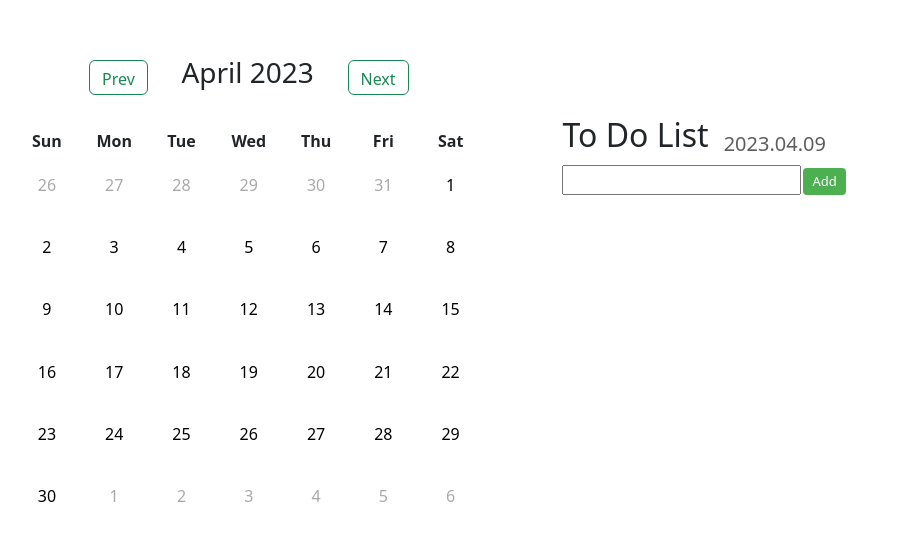
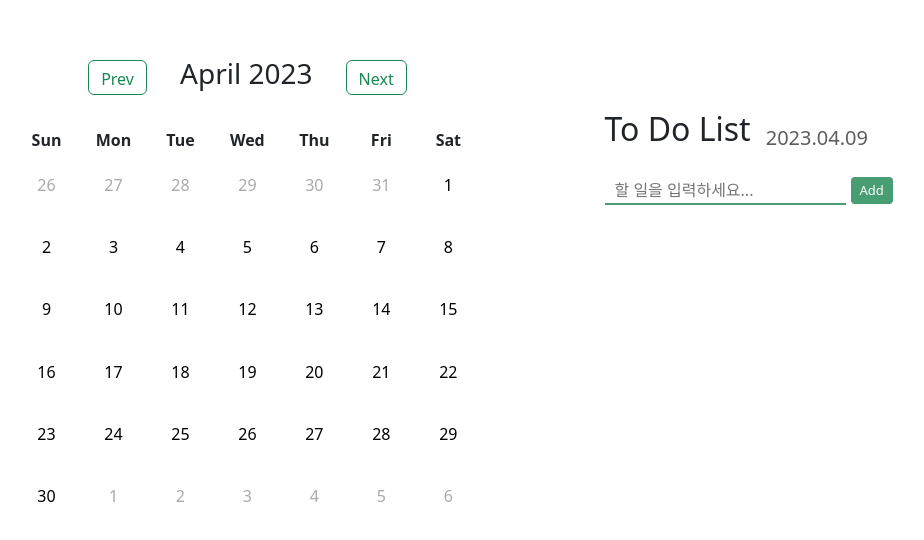
Before and after one commit to zi0ne/TODO, a React (Create React App) app: page / in a window 1280 px wide. Shown: the part 108-648 px from the top of the page, without its empty margins (148-1072 px from the left). Built offline with nearby package versions, Linux system fonts and the light colour scheme.

Commit message:
feat: 전체 css 수정

```diff
--- a/src/components/TodoForm.tsx
+++ b/src/components/TodoForm.tsx
@@ -27,8 +27,10 @@ const TodoForm: React.FC<TodoFormProps> = ({ value, onChange, onAdd }) => {
   // input과button(헤더부분) 요소를 렌더링 onChange 이벤트 핸들러를사용하여 입력값이 변할 때 text 상태 업데이트
   return (
     <form onSubmit={handleSubmit}>
-      <input type="text" value={value} onChange={(e) => onChange(e.target.value)} />
-      <button className="button">Add</button>
+      <div className="inputDiv">
+      <input type="text" placeholder="할 일을 입력하세요..." value={value} onChange={(e) => onChange(e.target.value)} />
+      </div>
+      <button className="button1">Add</button>
     </form>
   );
 };
--- a/src/components/TodoList.tsx
+++ b/src/components/TodoList.tsx
@@ -117,10 +117,10 @@ const TodoList: React.FunctionComponent<TodoListProps> = ({ onToggleDone, onDele
   return (
     <div className="construct">
       <div className="header">
-        <span className="rowDiv">
+        <div className="rowDiv">
           <h2>To Do List</h2>
           <h5>{formattedDate}</h5>
-        </span>
+        </div>
         <TodoForm value={newTodoText} onChange={(text) => setNewTodoText(text)} onAdd={handleAddTodo} />
       </div>
       <div className="list">
@@ -130,7 +130,7 @@ const TodoList: React.FunctionComponent<TodoListProps> = ({ onToggleDone, onDele
                 <li key={todo.id}>
                   <input type="checkbox" checked={todo.done} onChange={() => handleToggleDone(todo.id)} />
                   <span style={{ marginLeft: '10px' }}>{todo.text}</span>
-                  - {todo.done ? 'done ' : 'not done '}
+                  - {todo.done ? 'done ' : 'doing '}
                   <button className="button" onClick={() => handleDeleteTodo(todo.id)}>
                     Delete
                   </button>
--- a/src/components/calendar.css
+++ b/src/components/calendar.css
@@ -2,6 +2,7 @@
     display: flex;
     flex-direction: column;
     width: 50%;
+    min-width: 500px;
     align-items: center;
     justify-content: center;
     margin-left: 8%;
@@ -41,7 +42,7 @@ td{
     cursor: pointer;
 }
 .yes-todos{
-    border:solid 3px #198754;
+    background-color: #98c4ac;
     border-radius: 10px;
 }
 
--- a/src/components/component.css
+++ b/src/components/component.css
@@ -5,11 +5,13 @@
 .construct{
     display:flex;
     flex-direction: column;
-    align-items: center;
     justify-content: center;
     height: 100vh;
+    width: 50%;
+    min-width: 510px;
     position: relative;
-    width: 50%;
+    padding-left: 5%;
+
 }
 
 .header{
@@ -19,13 +21,21 @@
 
 .list{
     height: 30vh;
+    width: 60%;
+    margin-left: -15px;
     overflow-y: scroll; /*영역 벗어나면 스크롤*/
-    margin-left: -45%;
+    overflow-x: scroll;
 
 }
 
-.button {
-    background-color: #4CAF50;
+form{
+  display: flex;
+  flex-direction: row;
+  justify-content: flex-start;
+}
+
+.button ,.button1{
+    background-color: #489d72;
     border: none;
     color: white;
     padding: 4px 9px;
@@ -37,6 +47,9 @@
     cursor: pointer; /* 커서 스타일 변경 */
     border-radius: 4px;
   }
+  .button1{
+    margin-left: 5px;
+  }
 
   button:hover {
     opacity: 0.8; /* 마우스 오버 효과 */
@@ -45,6 +58,8 @@
   .rowDiv{
     display: flex;
     flex-direction: row;
+    align-items: flex-start;
+    margin-bottom: 15px;
   }
 
   h5{
@@ -55,3 +70,23 @@
   li{
     margin-top: 7px;
   }
+
+  input{
+    padding: 5px 0px 0px 10px;
+    border: none;
+  }
+
+  input:focus {
+    outline: none;
+  }
+
+  .inputDiv{
+    margin-bottom: 3px;
+    border-bottom: solid 2px #489d72;
+  }
+
+  button{
+    text-align: center;
+    display: flex;
+    height: 85%;
+}
```
